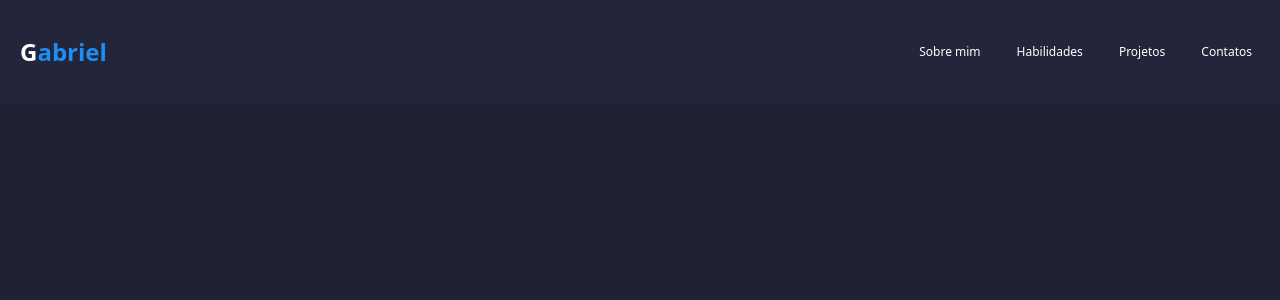
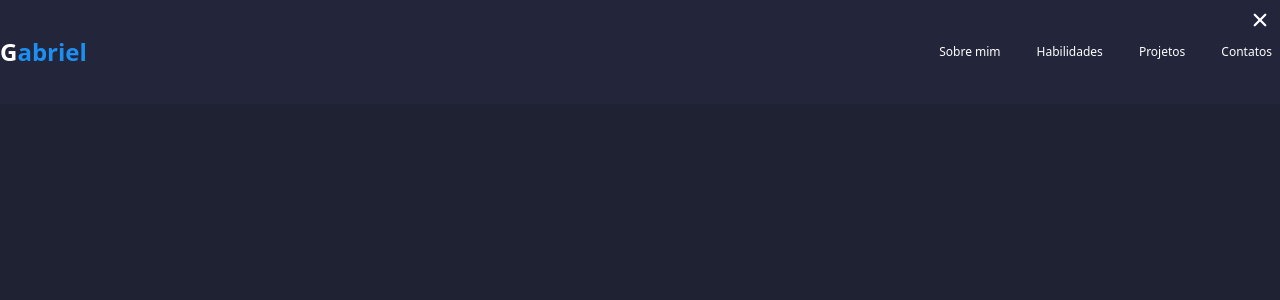
Before and after one commit to Eubiel178/tech-gabriel-next, a Next.js app: page / in a window 1280 px wide. Shown: the top 300 px of the page. Built offline with nearby package versions, Linux system fonts and the light colour scheme.

Commit message:
componente header responsivo

```diff
--- a/src/components/Header/NavBar/index.tsx
+++ b/src/components/Header/NavBar/index.tsx
@@ -1,7 +1,44 @@
+import useModal from "@/hooks/useModal";
+
+import { GiHamburgerMenu } from "react-icons/gi";
+import { IoClose } from "react-icons/io5";
+
 export const NavBar = () => {
+  const modal = useModal();
+
   return (
-    <nav className="large:hidden ">
-      <menu className="flex justify-between items-center gap-5 text-xs">
+    <nav
+      className={`flex justify-between items-center gap-5 ${
+        modal.isOpen ? "bg-shadow absolute inset-0	z-0" : "block"
+      }`}
+    >
+      <button
+        className={`hidden text-2xl ${
+          modal.isOpen ? "large:hidden" : "large:block"
+        } `}
+        onClick={modal.handleModal}
+      >
+        <GiHamburgerMenu />
+      </button>
+
+      <menu
+        className={`flex justify-between items-center gap-5 text-xs ${
+          modal.isOpen
+            ? "bg-tertiary fixed top-8 right-3 z-10 flex-col w-44 py-7 shadow-sm"
+            : "large:hidden"
+        }`}
+      >
+        <li className="absolute right-2 top-2">
+          <button
+            className={`text-2xl ${
+              modal.isOpen ? "large:block" : "large:hidden"
+            } `}
+            onClick={modal.handleModal}
+          >
+            <IoClose />
+          </button>
+        </li>
+
         <li className="p-2 duration-700 ease-in-out hover:bg-highlight rounded-lg 	">
           <a href="#about-me__section">Sobre mim</a>
         </li>
--- a/src/components/Header/index.tsx
+++ b/src/components/Header/index.tsx
@@ -2,7 +2,7 @@ import { NavBar } from "./NavBar";
 
 export const Header = () => {
   return (
-    <header className="bg-secondary py-9 px-5 flex justify-between items-center">
+    <header className="bg-secondary py-9 px-5block flex justify-between items-center">
       <h1 className="text-2xl font-black">
         G<span className="text-highlight">abriel</span>
       </h1>
--- /dev/null
+++ b/src/hooks/useModal.ts
@@ -0,0 +1,16 @@
+import { useState } from "react";
+
+function useModal() {
+  const [isOpen, setIsOpen] = useState<boolean>(false);
+
+  const handleModal = () => {
+    setIsOpen(!isOpen);
+  };
+
+  return {
+    isOpen,
+    handleModal,
+  };
+}
+
+export default useModal;
--- a/src/styles/globals.css
+++ b/src/styles/globals.css
@@ -19,4 +19,6 @@
 body {
   background-color: #1f2233;
   color: #fff;
+  position: relative;
+  height: 100dvh;
 }
--- a/tailwind.config.ts
+++ b/tailwind.config.ts
@@ -23,6 +23,7 @@ const config: Config = {
         secondary: "#23253a",
         tertiary: "#2b2e41",
         highlight: "#1d8ff2",
+        shadow: "rgba(0, 0, 0, 0.5)",
       },
     },
   },
```
Also changed, not shown: package.json (+5 -4 lines), 1 other file (tests, documents, lock files or other folders).
